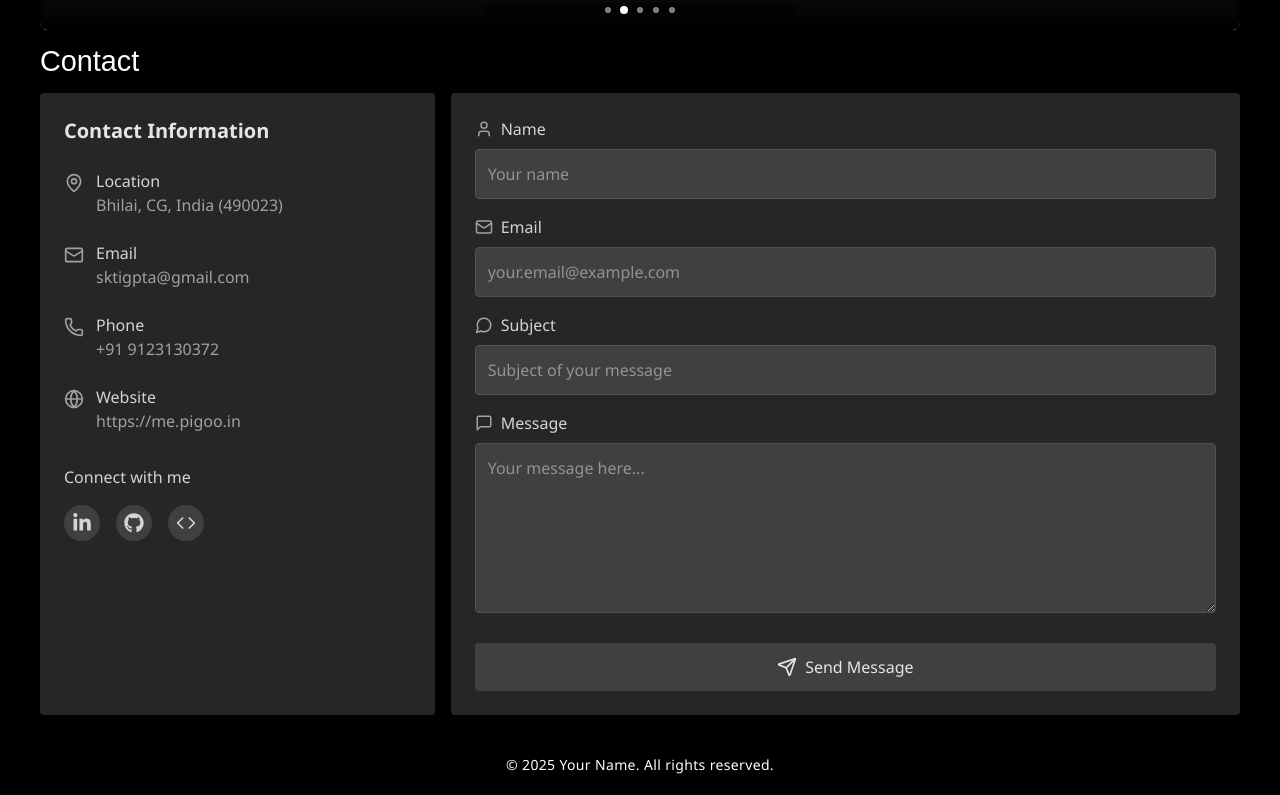
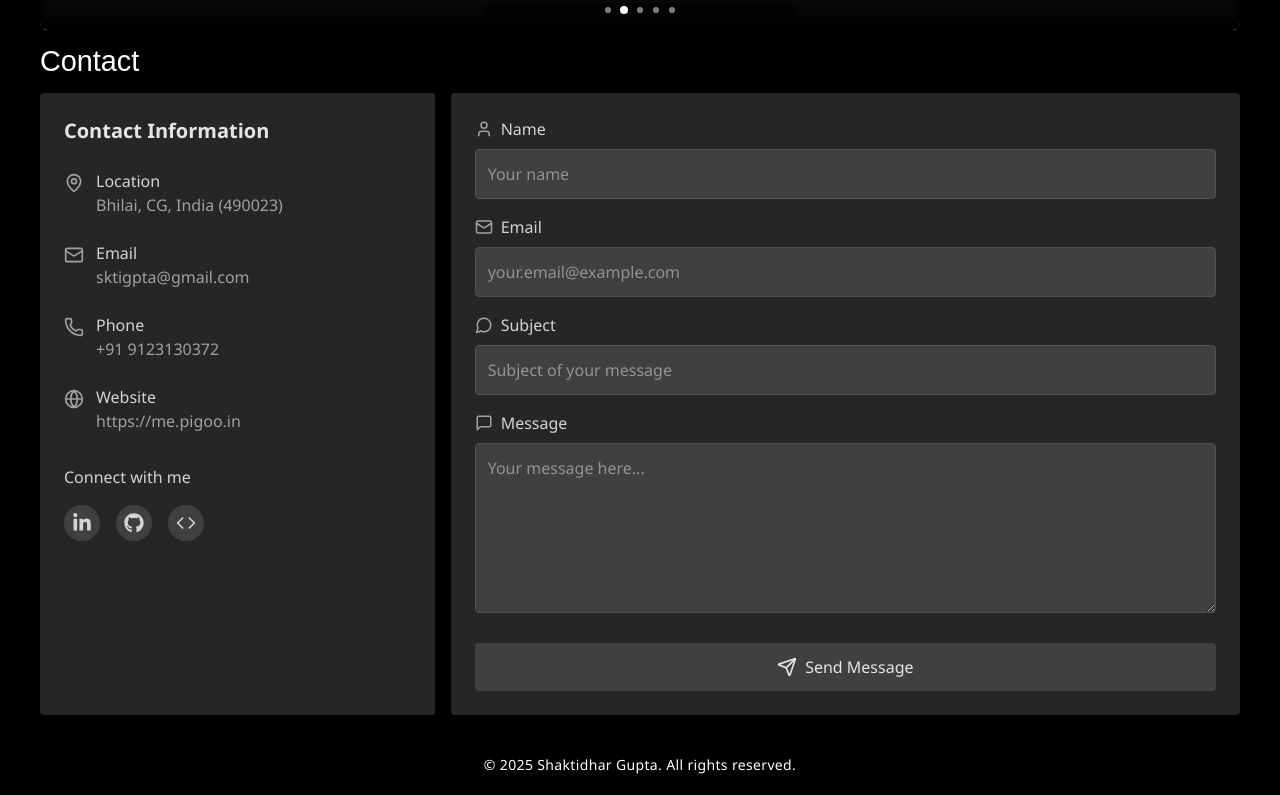
Before and after one commit to sktigpta/portfolio_v3, a React (Vite) app: page / in a window 1280 px wide. Shown: the part 1790-2585 px from the top of the page. Built offline with nearby package versions, Linux system fonts and the light colour scheme; grey boxes are pictures that could not be loaded; a web font is replaced by a local one.

Commit message:
footer changed

```diff
--- a/src/components/Footer.jsx
+++ b/src/components/Footer.jsx
@@ -7,7 +7,7 @@ const Footer = () => {
     <footer className="w-full mt-5 py-5">
       <div className="w-full max-w-6xl mx-auto px-4 flex justify-center items-center">
         <p className="text-white text-opacity-70 text-sm text-center tracking-wide font-light hover:text-opacity-90 transition-colors">
-          © {currentYear} Your Name. All rights reserved.
+          © {currentYear} Shaktidhar Gupta. All rights reserved.
         </p>
       </div>
     </footer>
```
